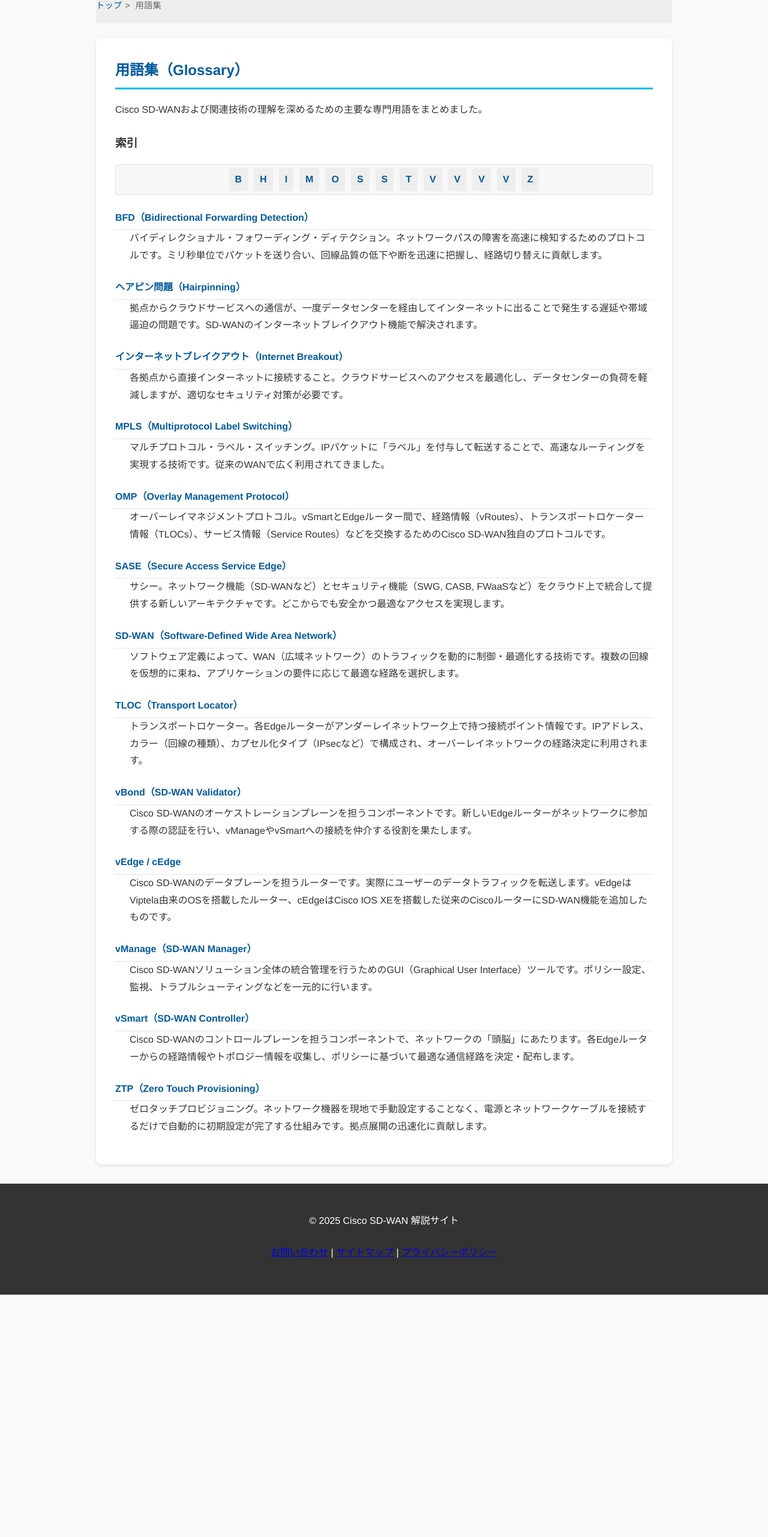
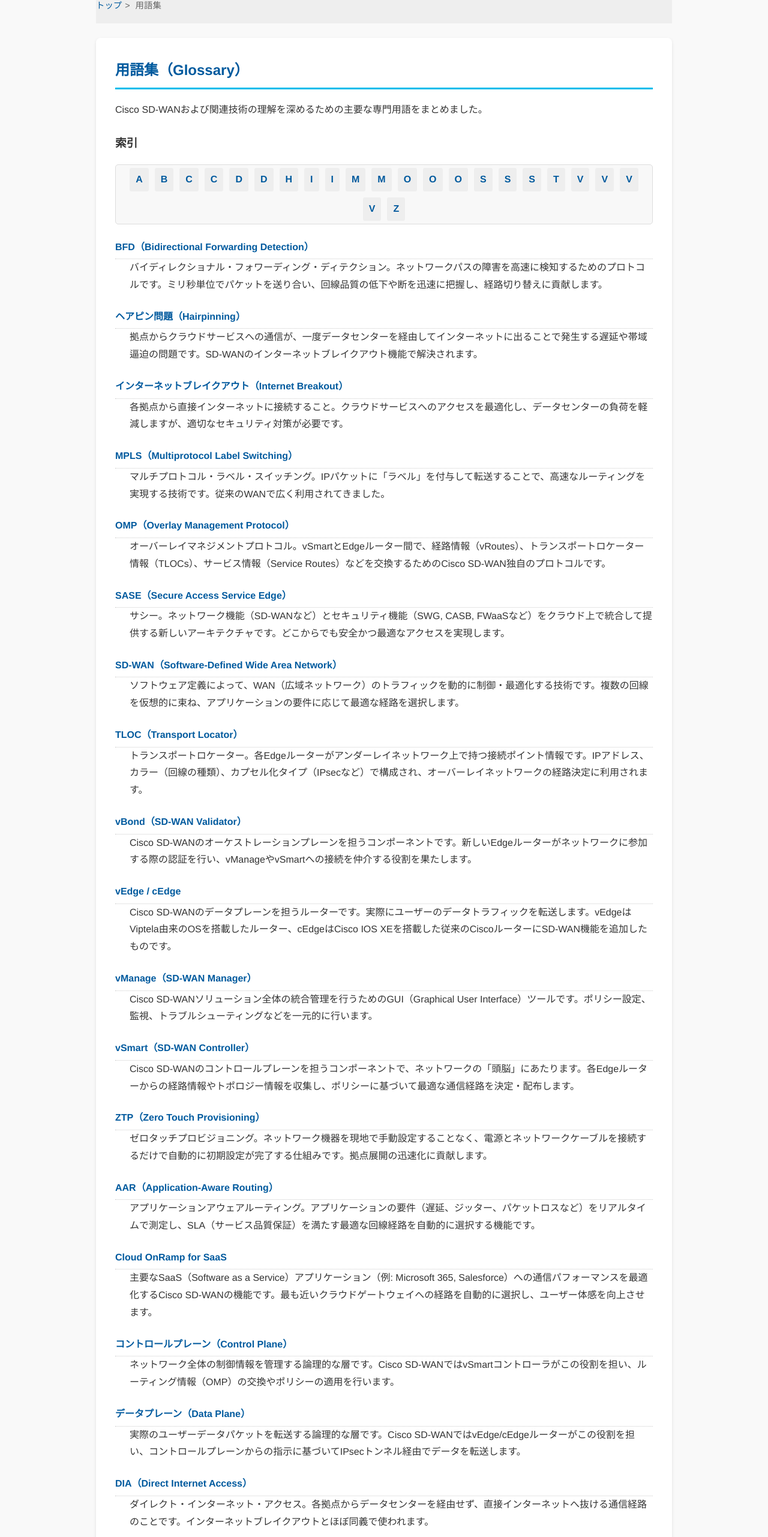
Before and after one commit to kyforprogram/cisco-sdwan, a plain HTML site: page glossary.html in a window 1280 px wide. Shown: the part 235-2797 px from the top of the page at 60% size. Before the commit the page ends 2393 px from the top, so only its background shows below. Drawn offline with Linux system fonts and the light colour scheme.

Commit message:
用語集を追記

```diff
--- a/glossary.html
+++ b/glossary.html
@@ -48,13 +48,23 @@
             <div class="glossary-index">
                 <h3>索引</h3>
                 <ul>
+                    <li><a href="#aar">A</a></li>
                     <li><a href="#bfd">B</a></li>
+                    <li><a href="#cloud-onramp">C</a></li>
+                    <li><a href="#control-plane">C</a></li>
+                    <li><a href="#data-plane">D</a></li>
+                    <li><a href="#dia">D</a></li>
                     <li><a href="#hairpinning">H</a></li>
                     <li><a href="#internet-breakout">I</a></li>
+                    <li><a href="#ipsec">I</a></li>
+                    <li><a href="#management-plane">M</a></li>
                     <li><a href="#mpls">M</a></li>
                     <li><a href="#omp">O</a></li>
+                    <li><a href="#orchestration-plane">O</a></li>
+                    <li><a href="#overlay-underlay">O</a></li>
                     <li><a href="#sase">S</a></li>
                     <li><a href="#sd-wan">S</a></li>
+                    <li><a href="#sla">S</a></li>
                     <li><a href="#tloc">T</a></li>
                     <li><a href="#vbond">V</a></li>
                     <li><a href="#vedge-cedge">V</a></li>
@@ -103,6 +113,35 @@
 
                 <dt id="ztp">ZTP（Zero Touch Provisioning）</dt>
                 <dd>ゼロタッチプロビジョニング。ネットワーク機器を現地で手動設定することなく、電源とネットワークケーブルを接続するだけで自動的に初期設定が完了する仕組みです。拠点展開の迅速化に貢献します。</dd>
+                <dt id="aar">AAR（Application-Aware Routing）</dt>
+                <dd>アプリケーションアウェアルーティング。アプリケーションの要件（遅延、ジッター、パケットロスなど）をリアルタイムで測定し、SLA（サービス品質保証）を満たす最適な回線経路を自動的に選択する機能です。</dd>
+
+                <dt id="cloud-onramp">Cloud OnRamp for SaaS</dt>
+                <dd>主要なSaaS（Software as a Service）アプリケーション（例: Microsoft 365, Salesforce）への通信パフォーマンスを最適化するCisco SD-WANの機能です。最も近いクラウドゲートウェイへの経路を自動的に選択し、ユーザー体感を向上させます。</dd>
+
+                <dt id="control-plane">コントロールプレーン（Control Plane）</dt>
+                <dd>ネットワーク全体の制御情報を管理する論理的な層です。Cisco SD-WANではvSmartコントローラがこの役割を担い、ルーティング情報（OMP）の交換やポリシーの適用を行います。</dd>
+
+                <dt id="data-plane">データプレーン（Data Plane）</dt>
+                <dd>実際のユーザーデータパケットを転送する論理的な層です。Cisco SD-WANではvEdge/cEdgeルーターがこの役割を担い、コントロールプレーンからの指示に基づいてIPsecトンネル経由でデータを転送します。</dd>
+
+                <dt id="dia">DIA（Direct Internet Access）</dt>
+                <dd>ダイレクト・インターネット・アクセス。各拠点からデータセンターを経由せず、直接インターネットへ抜ける通信経路のことです。インターネットブレイクアウトとほぼ同義で使われます。</dd>
+
+                <dt id="ipsec">IPsec（Internet Protocol Security）</dt>
+                <dd>IPネットワーク上で安全な通信を実現するためのプロトコル群です。データの暗号化や認証機能を提供し、Cisco SD-WANでは拠点間のデータプレーン通信を保護するデフォルトのトンネルプロトコルとして利用されます。</dd>
+
+                <dt id="management-plane">マネジメントプレーン（Management Plane）</dt>
+                <dd>ネットワーク全体の設定、監視、管理を行う論理的な層です。Cisco SD-WANではvManageがこの役割を担い、GUIを通じてネットワーク全体を一元管理します。</dd>
+
+                <dt id="orchestration-plane">オーケストレーションプレーン（Orchestration Plane）</dt>
+                <dd>ネットワークに参加する新しいデバイスの認証と、各コンポーネント間の接続を仲介する論理的な層です。Cisco SD-WANではvBondがこの役割を担います。</dd>
+
+                <dt id="overlay-underlay">オーバーレイ / アンダーレイネットワーク</dt>
+                <dd>アンダーレイはMPLSやインターネットなどの物理的な回線網を指します。オーバーレイは、そのアンダーレイの上に構築される仮想的なネットワーク（IPsecトンネル網）を指します。SD-WANはオーバーレイ技術の一種です。</dd>
+
+                <dt id="sla">SLA（Service Level Agreement）</dt>
+                <dd>サービス品質保証。通信サービスの品質（速度、可用性、遅延など）に関する合意事項です。SD-WANでは、このSLAに基づいてアプリケーションごとに最適な経路を選択します。</dd>
             </dl>
         </section>
     </main>
```
